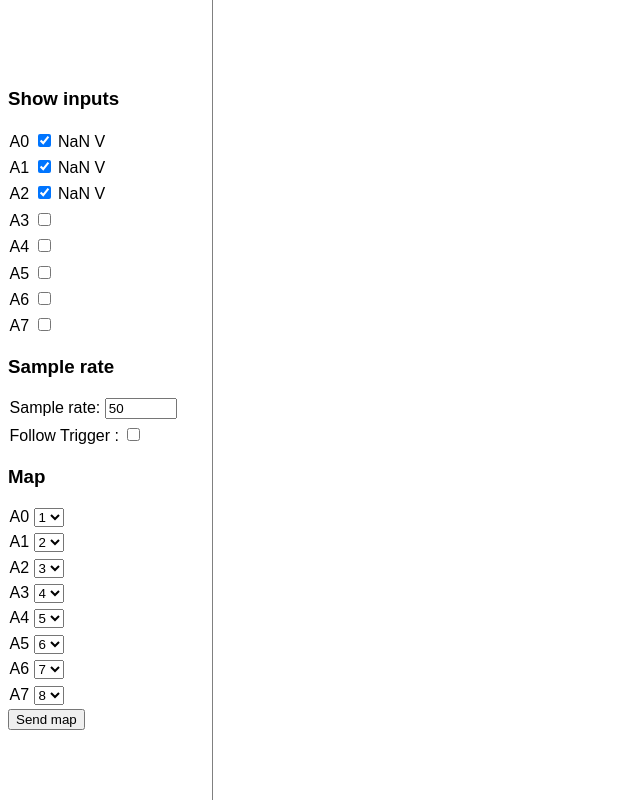
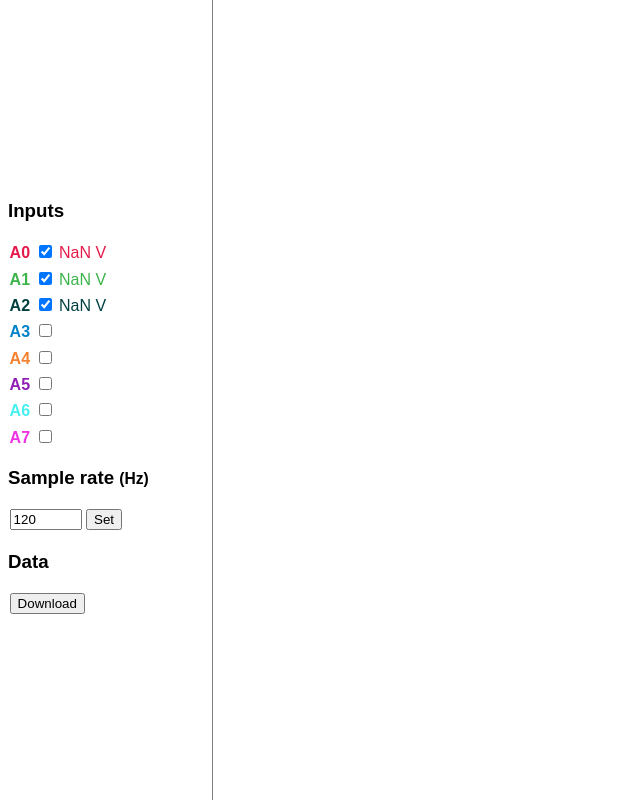
Before and after one commit to ArtScienceLab/ARDUINO_MIDImorphosis, a plain HTML site: page docs/cc_viz.html in a window 1280 px wide. Shown: the whole page, without its empty margins (0-640 px from the left). Drawn offline with Linux system fonts and the light colour scheme.

Commit message:
Sample rate fix and html UI update

```diff
--- a/docs/cc_viz.html
+++ b/docs/cc_viz.html
@@ -62,6 +62,9 @@ body{
 	justify-content: center;
 	font-family: "din-2014",sans-serif;
 }
+button{
+	display: inline-block;
+}
 
 canvas{
 	width: 100%;
@@ -92,134 +95,38 @@ label{
 <body>
 
 <div id="controls">
-	<h3>Show inputs</h3>
-	<label> A0 <input type="checkbox" name="analogInput" id="A0" checked></input>
+	<h3>Inputs</h3>
+	<label style="color:#e6194b"> <b>A0 </b><input type="checkbox" name="analogInput" id="A0" checked></input>
 		<output name="analogValue"></output>
 	</label>
-	<label> A1 <input type="checkbox" name="analogInput" id="A1" checked></input>
+	<label style="color:#3cb44b"> <b>A1 </b><input type="checkbox" name="analogInput" id="A1" checked></input>
 		<output name="analogValue"></output>
 	</label>
-	<label> A2 <input type="checkbox" name="analogInput" id="A2" checked></input>
+	<label style="color:#004040" > <b>A2 </b><input type="checkbox" name="analogInput" id="A2" checked></input>
 		<output name="analogValue"></output>
 	</label>
-	<label> A3 <input type="checkbox" name="analogInput" id="A3"></input>
+	<label style="color:#0082c8" > <b>A3 </b><input type="checkbox" name="analogInput" id="A3"></input>
 		<output name="analogValue"></output>
 	</label>
-	<label> A4 <input type="checkbox" name="analogInput" id="A4"></input>
+	<label style="color:#f58231"> <b>A4 </b><input type="checkbox" name="analogInput" id="A4"></input>
 		<output name="analogValue"></output>
 	</label>
-	<label> A5 <input type="checkbox" name="analogInput" id="A5"></input>
+	<label style="color:#911eb4"> <b>A5 </b><input type="checkbox" name="analogInput" id="A5"></input>
 		<output name="analogValue"></output>
 	</label>
-	<label> A6 <input type="checkbox" name="analogInput" id="A6"></input>
+	<label style="color:#46f0f0"> <b>A6 </b><input type="checkbox" name="analogInput" id="A6"></input>
 		<output name="analogValue"></output>
 	</label>
-	<label> A7 <input type="checkbox" name="analogInput" id="A7"></input>
+	<label style="color:#f032e6"> <b>A7 </b><input type="checkbox" name="analogInput" id="A7"></input>
 		<output name="analogValue"></output>
 	</label>
 
-	<h3>Sample rate</h3>
-	<label>Sample rate: <input id="samplerate" step="1" min="1" max="8000" value="50" type="number"></label>
-	<label>Follow Trigger : <input id="follow_trigger" type="checkbox"></label>
+	<h3>Sample rate <small>(Hz)</small></h3>
+	<label><input id="samplerate" step="1" min="1" max="8000" value="120" type="number"> <button id="set_sample_rate_button">Set</button></label>
 
-	<h3>Map</h3>
-	<label> A0
-		<select>
-		  <option selected value="1">1</option>
-		  <option value="2">2</option>
-		  <option value="3">3</option>
-		  <option value="4">4</option>
-		  <option value="5">5</option>
-		  <option value="6">6</option>
-		  <option value="7">7</option>
-		  <option value="8">8</option>
-		</select>
-	</label>
-	<label> A1
-		<select>
-		  <option value="1">1</option>
-		  <option selected value="2">2</option>
-		  <option value="3">3</option>
-		  <option value="4">4</option>
-		  <option value="5">5</option>
-		  <option value="6">6</option>
-		  <option value="7">7</option>
-		  <option value="8">8</option>
-		</select>
-	</label>
-	<label> A2
-		<select>
-		  <option value="1">1</option>
-		  <option value="2">2</option>
-		  <option selected value="3">3</option>
-		  <option value="4">4</option>
-		  <option value="5">5</option>
-		  <option value="6">6</option>
-		  <option value="7">7</option>
-		  <option value="8">8</option>
-		</select>
-	</label>
-	<label> A3
-		<select>
-		  <option value="1">1</option>
-		  <option value="2">2</option>
-		  <option value="3">3</option>
-		  <option selected value="4">4</option>
-		  <option value="5">5</option>
-		  <option value="6">6</option>
-		  <option value="7">7</option>
-		  <option value="8">8</option>
-		</select>
-	</label>
-	<label> A4
-		<select>
-		  <option value="1">1</option>
-		  <option value="2">2</option>
-		  <option value="3">3</option>
-		  <option value="4">4</option>
-		  <option selected value="5">5</option>
-		  <option value="6">6</option>
-		  <option value="7">7</option>
-		  <option value="8">8</option>
-		</select>
-	</label>
-	<label> A5
-		<select>
-		  <option value="1">1</option>
-		  <option value="2">2</option>
-		  <option value="3">3</option>
-		  <option value="4">4</option>
-		  <option value="5">5</option>
-		  <option selected value="6">6</option>
-		  <option value="7">7</option>
-		  <option value="8">8</option>
-		</select>
-	</label>
-	<label> A6
-		<select>
-		  <option value="1">1</option>
-		  <option value="2">2</option>
-		  <option value="3">3</option>
-		  <option value="4">4</option>
-		  <option value="5">5</option>
-		  <option value="6">6</option>
-		  <option selected value="7">7</option>
-		  <option value="8">8</option>
-		</select>
-	</label>
-	<label> A7
-		<select>
-		  <option value="1">1</option>
-		  <option value="2">2</option>
-		  <option value="3">3</option>
-		  <option value="4">4</option>
-		  <option value="5">5</option>
-		  <option value="6">6</option>
-		  <option value="7">7</option>
-		  <option selected value="8">8</option>
-		</select>
-	</label>
-	<button id="sendbtn">Send map</button>
+	<h3>Data</h3>
+	<label><button id="download_button">Download</button></label>
+
 </div>
 
 <canvas id="signals"></canvas>
@@ -232,7 +139,8 @@ var canvas = document.getElementById("signals");
 var checkboxes = document.getElementsByName("analogInput");
 var outputElements = document.getElementsByName("analogValue");
 var samplerateInput = document.getElementById("samplerate");
-var followTriggerCheckbox = document.getElementById("follow_trigger");
+var setSampleRateButton = document.getElementById("set_sample_rate_button");
+var downloadButton = document.getElementById("download_button");
 
 var canvas = document.getElementById("signals");
 
@@ -246,7 +154,7 @@ canvas.height = canvas.clientHeight;
 var vizDuration = 10.0;//seconds
 var currentTime = 0;
 
-var colors = ["#e6194b", "#3cb44b", "#ffe119", "#0082c8", "#f58231", "#911eb4", "#46f0f0", "#f032e6", "#d2f53c", "#fabebe", "#008080", "#e6beff", "#aa6e28"];
+var colors = ["#e6194b", "#3cb44b", "#004040", "#0082c8", "#f58231", "#911eb4", "#46f0f0", "#f032e6", "#d2f53c", "#fabebe", "#008080", "#e6beff", "#aa6e28"];
 
 var midiEvents = new Map();
 var lastDataMap = new Map();
@@ -270,46 +178,25 @@ function onMidiAccess(){
     		dataobject = { value: analogValue , channel: channel };
     		//console.log(channel);
     		//random prevents (limits) multiple objects with same key
-    		midiEvents.set(currentTime + Math.random() / 10000.0 , dataobject )
+    		midiEvents.set(currentTime + Math.random() / 1000000.0 , dataobject )
     	}
 	});
 }
 
-followTriggerCheckbox.onchange = function() {
-	//https://ccrma.stanford.edu/~craig/articles/linuxmidi/misc/essenmidi.html
-	//set interupt on pin 2
-	if (followTriggerCheckbox.checked) {
-		sendMidi([0xE0, 2 , 1],midiManufacturer);//enable trigger
-	} else {
-		sendMidi([0xE0, 2 , 0],midiManufacturer);//disable trigger
-	}
-
-}
-
-samplerateInput.onchange = function(){
+setSampleRateButton.onclick = function(){
 	//note on = sample rate between 1 and 127*127
 	msb = Math.floor(Number(samplerateInput.value) / 127)
 	lsb = Math.floor(Number(samplerateInput.value)  - msb * 127)
-	message = [0x90, msb, lsb]
+	message = [0xE0, msb, lsb]
 	sendMidi(message,midiManufacturer)
+
 	console.log("Change sample rate: " + samplerateInput.value)
 }
 
-sendbtn.onclick = function(){
-	var selectTags = document.getElementsByTagName("select")
-	for(i=0 ; i < selectTags.length ; i++){
-		redirect = selectTags[i].value;
-		//note off index, redirect
-		sendMidi([0x80, i, Number(redirect - 1)],midiManufacturer)
-		console.log("New mapping " +  i + " to " + Number(redirect - 1) )
+downloadButton.onclick = function(){
+	//note on = sample rate between 1 and 127*127
+	exportToCsv("data.csv");
 }
-}
-
-
-followTriggerCheckbox.onchange = function(){
-	console.log("Follow trigger: " + followTriggerCheckbox.checked)
-	samplerateInput.disabled=followTriggerCheckbox.checked;
-};
 
 function draw(){
 
@@ -341,8 +228,10 @@ function drawAxis(){
 	currentSec = Math.floor(currentTime);
 	//show 10s of data
 	for(i = currentSec; i>=0 && i >= currentSec - vizDuration ;  i--){
-		ctx.fillRect(timeToX(i),0,1,5);
+		ctx.fillRect(timeToX(i),0,1,20);
+		ctx.fillRect(timeToX(i), canvas.height * 0.98,1, canvas.height * 0.98-25);
 	}
+
 }
 
 function drawSignals(){
@@ -359,6 +248,7 @@ function drawSignals(){
 
 		ctx.beginPath();
  		ctx.strokeStyle = colors[i];
+ 		ctx.lineWidth = 2.5;
 
 		for (const [key, value] of midiEvents.entries()) {
 			if(key > start && key < currentTime && value.channel == i){
@@ -387,10 +277,52 @@ function drawSignals(){
 
 
 	//console.log(midiEvents.size)
-	if(midiEvents.size > 3*50*30 ){
+	if(midiEvents.size > 3*50*30 * 100 ){
 		var keyIterator = midiEvents.keys()
-		while(midiEvents.size > 3*50*25){
+		while(midiEvents.size > 3*50*30 * 100 ){
 			midiEvents.delete(keyIterator.next().value );
+		}
+	}
+}
+
+function exportToCsv(filename) {
+
+	console.log("Will export CSV with");
+
+    var rows = new Map();
+    for (const [key, value] of midiEvents.entries()) {
+    	ms_key = Math.round(key*1000);
+    	if(!rows.has(ms_key)){
+    		rows.set(ms_key,[]);
+    		rows.get(ms_key).push(value.value);
+    	}else{
+    		rows.get(ms_key).push(value.value);
+    	}
+	}
+
+	var csvFile = 'Time (ms) ,A0 (V),A1 (V),A2 (V),A3 (V),A4 (V),A5 (V),A6 (V),A7 (V)';
+    for (const [key, value] of rows.entries()) {
+    	csvFile += key + ",";
+    	for (var i = 0; i < value.length; i++) {
+        	csvFile +=  ("%.3f", value[i]/(128.0+128.0) * 3.3 ).toFixed(3) + ",";
+    	}
+    	csvFile += "\n";
+	}
+
+    var blob = new Blob([csvFile], { type: 'text/csv;charset=utf-8;' });
+    if (navigator.msSaveBlob) { // IE 10+
+        navigator.msSaveBlob(blob, filename);
+    } else {
+        var link = document.createElement("a");
+        if (link.download !== undefined) { // feature detection
+            // Browsers that support HTML5 download attribute
+            var url = URL.createObjectURL(blob);
+            link.setAttribute("href", url);
+            link.setAttribute("download", filename);
+            link.style.visibility = 'hidden';
+            document.body.appendChild(link);
+            link.click();
+            document.body.removeChild(link);
         }
     }
 }
```
Also changed, not shown: 3 other files. Lines whose indentation alone changed are shown as unchanged.
